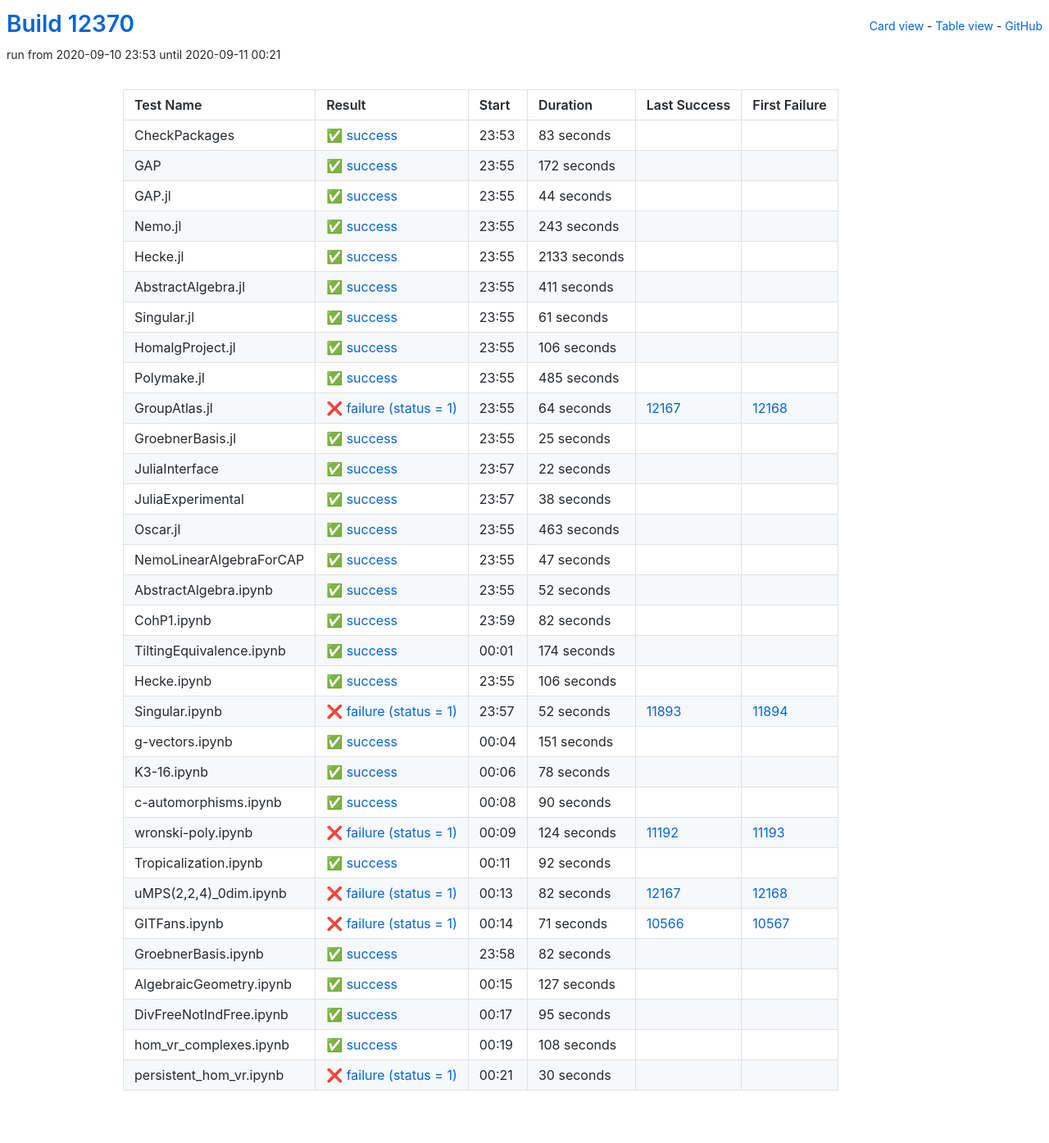
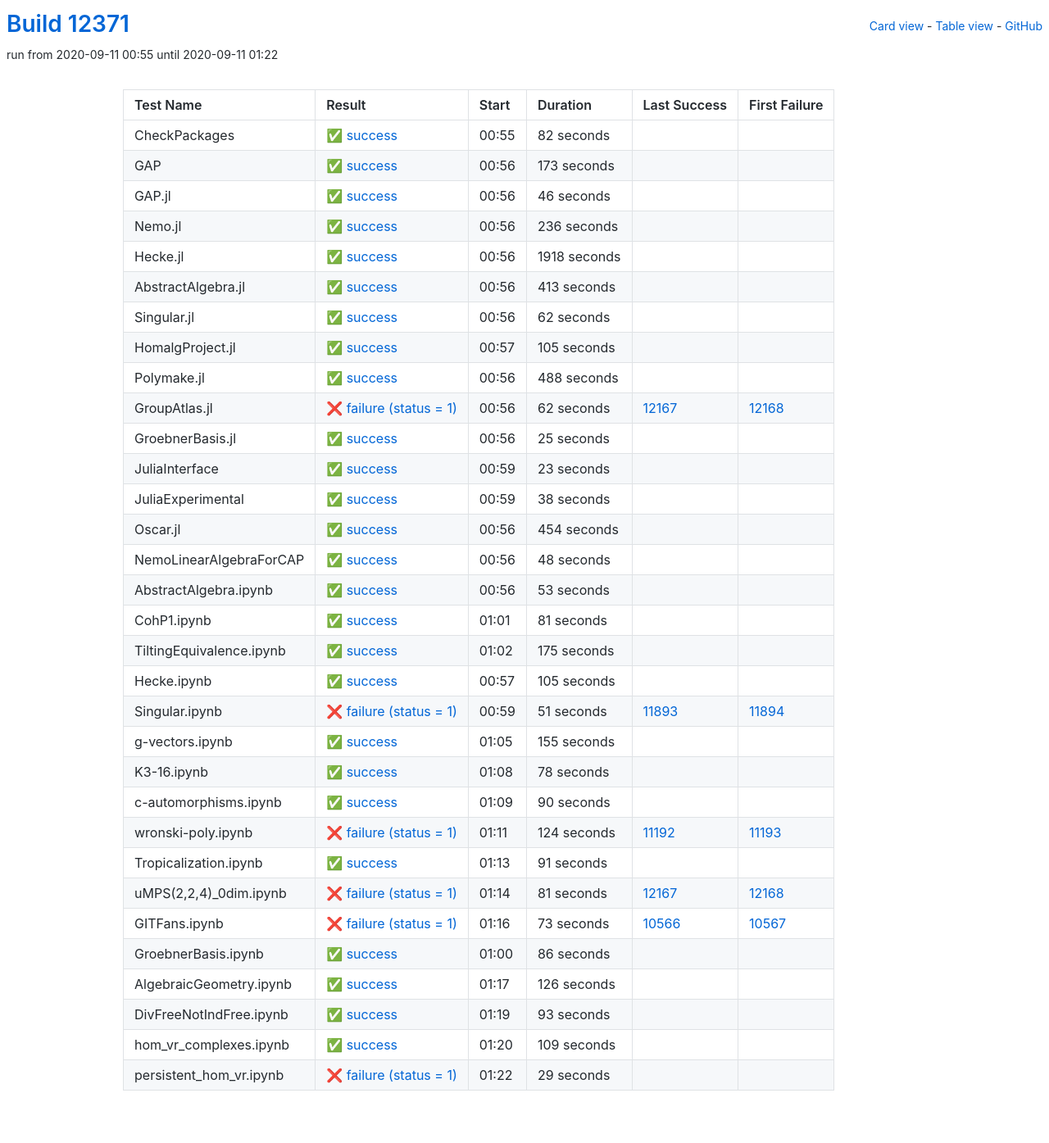
Before and after one commit to oscar-system/oscar-ci-status, a Jekyll site: the page built from table.html, in a window 1280 px wide. Shown: the whole page at 82% size. Built offline with Jekyll 4.4.1, drawn with Linux system fonts in a browser that asks for light colours.

Commit message:
Build #12371

```diff
--- a/_data/ci.yml
+++ b/_data/ci.yml
@@ -1,6 +1,6 @@
 ---
-build: 12370
-build_url: https://oscarci.mathematik.uni-kl.de/job/oscar/12370/
+build: 12371
+build_url: https://oscarci.mathematik.uni-kl.de/job/oscar/12371/
 job: oscar
 organization: oscar-system
 repo: oscar-ci-status
@@ -8,128 +8,128 @@
 tests:
 - name: CheckPackages
   id: checkpackages
-  log: https://oscarci.mathematik.uni-kl.de/job/oscar/12370/artifact/logs/build-12370/CheckPackages.log
-  start: 2020-09-10 23:53
+  log: https://oscarci.mathematik.uni-kl.de/job/oscar/12371/artifact/logs/build-12371/CheckPackages.log
+  start: 2020-09-11 00:55
   success: true
   exitcode: 0
   status: success
-  duration: 83
+  duration: 82
   last_success: false
   last_success_url:
   first_failure: false
   first_failure_url:
 - name: GAP
   id: gap
-  log: https://oscarci.mathematik.uni-kl.de/job/oscar/12370/artifact/logs/build-12370/GAP.log
-  start: 2020-09-10 23:55
+  log: https://oscarci.mathematik.uni-kl.de/job/oscar/12371/artifact/logs/build-12371/GAP.log
+  start: 2020-09-11 00:56
   success: true
   exitcode: 0
   status: success
-  duration: 172
+  duration: 173
   last_success: false
   last_success_url:
   first_failure: false
   first_failure_url:
 - name: GAP.jl
   id: gap-jl
-  log: https://oscarci.mathematik.uni-kl.de/job/oscar/12370/artifact/logs/build-12370/GAP.jl.log
-  start: 2020-09-10 23:55
+  log: https://oscarci.mathematik.uni-kl.de/job/oscar/12371/artifact/logs/build-12371/GAP.jl.log
+  start: 2020-09-11 00:56
   success: true
   exitcode: 0
   status: success
-  duration: 44
+  duration: 46
   last_success: false
   last_success_url:
   first_failure: false
   first_failure_url:
 - name: Nemo.jl
   id: nemo-jl
-  log: https://oscarci.mathematik.uni-kl.de/job/oscar/12370/artifact/logs/build-12370/Nemo.jl.log
-  start: 2020-09-10 23:55
+  log: https://oscarci.mathematik.uni-kl.de/job/oscar/12371/artifact/logs/build-12371/Nemo.jl.log
+  start: 2020-09-11 00:56
   success: true
   exitcode: 0
   status: success
-  duration: 243
+  duration: 236
   last_success: false
   last_success_url:
   first_failure: false
   first_failure_url:
 - name: Hecke.jl
   id: hecke-jl
-  log: https://oscarci.mathematik.uni-kl.de/job/oscar/12370/artifact/logs/build-12370/Hecke.jl.log
-  start: 2020-09-10 23:55
+  log: https://oscarci.mathematik.uni-kl.de/job/oscar/12371/artifact/logs/build-12371/Hecke.jl.log
+  start: 2020-09-11 00:56
   success: true
   exitcode: 0
   status: success
-  duration: 2133
+  duration: 1918
   last_success: false
   last_success_url:
   first_failure: false
   first_failure_url:
 - name: AbstractAlgebra.jl
   id: abstractalgebra-jl
-  log: https://oscarci.mathematik.uni-kl.de/job/oscar/12370/artifact/logs/build-12370/AbstractAlgebra.jl.log
-  start: 2020-09-10 23:55
+  log: https://oscarci.mathematik.uni-kl.de/job/oscar/12371/artifact/logs/build-12371/AbstractAlgebra.jl.log
+  start: 2020-09-11 00:56
   success: true
   exitcode: 0
   status: success
-  duration: 411
+  duration: 413
   last_success: false
   last_success_url:
   first_failure: false
   first_failure_url:
 - name: Singular.jl
   id: singular-jl
-  log: https://oscarci.mathematik.uni-kl.de/job/oscar/12370/artifact/logs/build-12370/Singular.jl.log
-  start: 2020-09-10 23:55
+  log: https://oscarci.mathematik.uni-kl.de/job/oscar/12371/artifact/logs/build-12371/Singular.jl.log
+  start: 2020-09-11 00:56
   success: true
   exitcode: 0
   status: success
-  duration: 61
+  duration: 62
   last_success: false
   last_success_url:
   first_failure: false
   first_failure_url:
 - name: HomalgProject.jl
   id: homalgproject-jl
-  log: https://oscarci.mathematik.uni-kl.de/job/oscar/12370/artifact/logs/build-12370/HomalgProject.jl.log
-  start: 2020-09-10 23:55
+  log: https://oscarci.mathematik.uni-kl.de/job/oscar/12371/artifact/logs/build-12371/HomalgProject.jl.log
+  start: 2020-09-11 00:57
   success: true
   exitcode: 0
   status: success
-  duration: 106
+  duration: 105
   last_success: false
   last_success_url:
   first_failure: false
   first_failure_url:
 - name: Polymake.jl
   id: polymake-jl
-  log: https://oscarci.mathematik.uni-kl.de/job/oscar/12370/artifact/logs/build-12370/Polymake.jl.log
-  start: 2020-09-10 23:55
+  log: https://oscarci.mathematik.uni-kl.de/job/oscar/12371/artifact/logs/build-12371/Polymake.jl.log
+  start: 2020-09-11 00:56
   success: true
   exitcode: 0
   status: success
-  duration: 485
+  duration: 488
   last_success: false
   last_success_url:
   first_failure: false
   first_failure_url:
 - name: GroupAtlas.jl
   id: groupatlas-jl
-  log: https://oscarci.mathematik.uni-kl.de/job/oscar/12370/artifact/logs/build-12370/GroupAtlas.jl.log
-  start: 2020-09-10 23:55
+  log: https://oscarci.mathematik.uni-kl.de/job/oscar/12371/artifact/logs/build-12371/GroupAtlas.jl.log
+  start: 2020-09-11 00:56
   success: false
   exitcode: 1
   status: failure
-  duration: 64
+  duration: 62
   last_success: 12167
   last_success_url: https://oscarci.mathematik.uni-kl.de/job/oscar/12167/
   first_failure: 12168
   first_failure_url: https://oscarci.mathematik.uni-kl.de/job/oscar/12168/
 - name: GroebnerBasis.jl
   id: groebnerbasis-jl
-  log: https://oscarci.mathematik.uni-kl.de/job/oscar/12370/artifact/logs/build-12370/GroebnerBasis.jl.log
-  start: 2020-09-10 23:55
+  log: https://oscarci.mathematik.uni-kl.de/job/oscar/12371/artifact/logs/build-12371/GroebnerBasis.jl.log
+  start: 2020-09-11 00:56
   success: true
   exitcode: 0
   status: success
@@ -140,20 +140,20 @@
   first_failure_url:
 - name: JuliaInterface
   id: juliainterface
-  log: https://oscarci.mathematik.uni-kl.de/job/oscar/12370/artifact/logs/build-12370/JuliaInterface.log
-  start: 2020-09-10 23:57
+  log: https://oscarci.mathematik.uni-kl.de/job/oscar/12371/artifact/logs/build-12371/JuliaInterface.log
+  start: 2020-09-11 00:59
   success: true
   exitcode: 0
   status: success
-  duration: 22
+  duration: 23
   last_success: false
   last_success_url:
   first_failure: false
   first_failure_url:
 - name: JuliaExperimental
   id: juliaexperimental
-  log: https://oscarci.mathematik.uni-kl.de/job/oscar/12370/artifact/logs/build-12370/JuliaExperimental.log
-  start: 2020-09-10 23:57
+  log: https://oscarci.mathematik.uni-kl.de/job/oscar/12371/artifact/logs/build-12371/JuliaExperimental.log
+  start: 2020-09-11 00:59
   success: true
   exitcode: 0
   status: success
@@ -164,104 +164,104 @@
   first_failure_url:
 - name: Oscar.jl
   id: oscar-jl
-  log: https://oscarci.mathematik.uni-kl.de/job/oscar/12370/artifact/logs/build-12370/Oscar.jl.log
-  start: 2020-09-10 23:55
+  log: https://oscarci.mathematik.uni-kl.de/job/oscar/12371/artifact/logs/build-12371/Oscar.jl.log
+  start: 2020-09-11 00:56
   success: true
   exitcode: 0
   status: success
-  duration: 463
+  duration: 454
   last_success: false
   last_success_url:
   first_failure: false
   first_failure_url:
 - name: NemoLinearAlgebraForCAP
   id: nemolinearalgebraforcap
-  log: https://oscarci.mathematik.uni-kl.de/job/oscar/12370/artifact/logs/build-12370/NemoLinearAlgebraForCAP.log
-  start: 2020-09-10 23:55
+  log: https://oscarci.mathematik.uni-kl.de/job/oscar/12371/artifact/logs/build-12371/NemoLinearAlgebraForCAP.log
+  start: 2020-09-11 00:56
   success: true
   exitcode: 0
   status: success
-  duration: 47
+  duration: 48
   last_success: false
   last_success_url:
   first_failure: false
   first_failure_url:
 - name: AbstractAlgebra.ipynb
   id: abstractalgebra-ipynb
-  log: https://oscarci.mathematik.uni-kl.de/job/oscar/12370/artifact/logs/build-12370/AbstractAlgebra.ipynb.log
-  start: 2020-09-10 23:55
+  log: https://oscarci.mathematik.uni-kl.de/job/oscar/12371/artifact/logs/build-12371/AbstractAlgebra.ipynb.log
+  start: 2020-09-11 00:56
   success: true
   exitcode: 0
   status: success
-  duration: 52
+  duration: 53
   last_success: false
   last_success_url:
   first_failure: false
   first_failure_url:
 - name: CohP1.ipynb
   id: cohp1-ipynb
-  log: https://oscarci.mathematik.uni-kl.de/job/oscar/12370/artifact/logs/build-12370/CohP1.ipynb.log
-  start: 2020-09-10 23:59
+  log: https://oscarci.mathematik.uni-kl.de/job/oscar/12371/artifact/logs/build-12371/CohP1.ipynb.log
+  start: 2020-09-11 01:01
   success: true
   exitcode: 0
   status: success
-  duration: 82
+  duration: 81
   last_success: false
   last_success_url:
   first_failure: false
   first_failure_url:
 - name: TiltingEquivalence.ipynb
   id: tiltingequivalence-ipynb
-  log: https://oscarci.mathematik.uni-kl.de/job/oscar/12370/artifact/logs/build-12370/TiltingEquivalence.ipynb.log
-  start: 2020-09-11 00:01
+  log: https://oscarci.mathematik.uni-kl.de/job/oscar/12371/artifact/logs/build-12371/TiltingEquivalence.ipynb.log
+  start: 2020-09-11 01:02
   success: true
   exitcode: 0
   status: success
-  duration: 174
+  duration: 175
   last_success: false
   last_success_url:
   first_failure: false
   first_failure_url:
 - name: Hecke.ipynb
   id: hecke-ipynb
-  log: https://oscarci.mathematik.uni-kl.de/job/oscar/12370/artifact/logs/build-12370/Hecke.ipynb.log
-  start: 2020-09-10 23:55
+  log: https://oscarci.mathematik.uni-kl.de/job/oscar/12371/artifact/logs/build-12371/Hecke.ipynb.log
+  start: 2020-09-11 00:57
   success: true
   exitcode: 0
   status: success
-  duration: 106
+  duration: 105
   last_success: false
   last_success_url:
   first_failure: false
   first_failure_url:
 - name: Singular.ipynb
   id: singular-ipynb
-  log: https://oscarci.mathematik.uni-kl.de/job/oscar/12370/artifact/logs/build-12370/Singular.ipynb.log
-  start: 2020-09-10 23:57
+  log: https://oscarci.mathematik.uni-kl.de/job/oscar/12371/artifact/logs/build-12371/Singular.ipynb.log
+  start: 2020-09-11 00:59
   success: false
   exitcode: 1
   status: failure
-  duration: 52
+  duration: 51
   last_success: 11893
   last_success_url: https://oscarci.mathematik.uni-kl.de/job/oscar/11893/
   first_failure: 11894
   first_failure_url: https://oscarci.mathematik.uni-kl.de/job/oscar/11894/
 - name: g-vectors.ipynb
   id: g-vectors-ipynb
-  log: https://oscarci.mathematik.uni-kl.de/job/oscar/12370/artifact/logs/build-12370/g-vectors.ipynb.log
-  start: 2020-09-11 00:04
+  log: https://oscarci.mathematik.uni-kl.de/job/oscar/12371/artifact/logs/build-12371/g-vectors.ipynb.log
+  start: 2020-09-11 01:05
   success: true
   exitcode: 0
   status: success
-  duration: 151
+  duration: 155
   last_success: false
   last_success_url:
   first_failure: false
   first_failure_url:
 - name: K3-16.ipynb
   id: k3-16-ipynb
-  log: https://oscarci.mathematik.uni-kl.de/job/oscar/12370/artifact/logs/build-12370/K3-16.ipynb.log
-  start: 2020-09-11 00:06
+  log: https://oscarci.mathematik.uni-kl.de/job/oscar/12371/artifact/logs/build-12371/K3-16.ipynb.log
+  start: 2020-09-11 01:08
   success: true
   exitcode: 0
   status: success
@@ -272,8 +272,8 @@
   first_failure_url:
 - name: c-automorphisms.ipynb
   id: c-automorphisms-ipynb
-  log: https://oscarci.mathematik.uni-kl.de/job/oscar/12370/artifact/logs/build-12370/c-automorphisms.ipynb.log
-  start: 2020-09-11 00:08
+  log: https://oscarci.mathematik.uni-kl.de/job/oscar/12371/artifact/logs/build-12371/c-automorphisms.ipynb.log
+  start: 2020-09-11 01:09
   success: true
   exitcode: 0
   status: success
@@ -284,8 +284,8 @@
   first_failure_url:
 - name: wronski-poly.ipynb
   id: wronski-poly-ipynb
-  log: https://oscarci.mathematik.uni-kl.de/job/oscar/12370/artifact/logs/build-12370/wronski-poly.ipynb.log
-  start: 2020-09-11 00:09
+  log: https://oscarci.mathematik.uni-kl.de/job/oscar/12371/artifact/logs/build-12371/wronski-poly.ipynb.log
+  start: 2020-09-11 01:11
   success: false
   exitcode: 1
   status: failure
@@ -296,96 +296,96 @@
   first_failure_url: https://oscarci.mathematik.uni-kl.de/job/oscar/11193/
 - name: Tropicalization.ipynb
   id: tropicalization-ipynb
-  log: https://oscarci.mathematik.uni-kl.de/job/oscar/12370/artifact/logs/build-12370/Tropicalization.ipynb.log
-  start: 2020-09-11 00:11
+  log: https://oscarci.mathematik.uni-kl.de/job/oscar/12371/artifact/logs/build-12371/Tropicalization.ipynb.log
+  start: 2020-09-11 01:13
   success: true
   exitcode: 0
   status: success
-  duration: 92
+  duration: 91
   last_success: false
   last_success_url:
   first_failure: false
   first_failure_url:
 - name: uMPS(2,2,4)_0dim.ipynb
   id: umps-2-2-4-0dim-ipynb
-  log: https://oscarci.mathematik.uni-kl.de/job/oscar/12370/artifact/logs/build-12370/uMPS-2-2-4-_0dim.ipynb.log
-  start: 2020-09-11 00:13
+  log: https://oscarci.mathematik.uni-kl.de/job/oscar/12371/artifact/logs/build-12371/uMPS-2-2-4-_0dim.ipynb.log
+  start: 2020-09-11 01:14
   success: false
   exitcode: 1
   status: failure
-  duration: 82
+  duration: 81
   last_success: 12167
   last_success_url: https://oscarci.mathematik.uni-kl.de/job/oscar/12167/
   first_failure: 12168
   first_failure_url: https://oscarci.mathematik.uni-kl.de/job/oscar/12168/
 - name: GITFans.ipynb
   id: gitfans-ipynb
-  log: https://oscarci.mathematik.uni-kl.de/job/oscar/12370/artifact/logs/build-12370/GITFans.ipynb.log
-  start: 2020-09-11 00:14
+  log: https://oscarci.mathematik.uni-kl.de/job/oscar/12371/artifact/logs/build-12371/GITFans.ipynb.log
+  start: 2020-09-11 01:16
   success: false
   exitcode: 1
   status: failure
-  duration: 71
+  duration: 73
   last_success: 10566
   last_success_url: https://oscarci.mathematik.uni-kl.de/job/oscar/10566/
   first_failure: 10567
   first_failure_url: https://oscarci.mathematik.uni-kl.de/job/oscar/10567/
 - name: GroebnerBasis.ipynb
   id: groebnerbasis-ipynb
-  log: https://oscarci.mathematik.uni-kl.de/job/oscar/12370/artifact/logs/build-12370/GroebnerBasis.ipynb.log
-  start: 2020-09-10 23:58
+  log: https://oscarci.mathematik.uni-kl.de/job/oscar/12371/artifact/logs/build-12371/GroebnerBasis.ipynb.log
+  start: 2020-09-11 01:00
   success: true
   exitcode: 0
   status: success
-  duration: 82
+  duration: 86
   last_success: false
   last_success_url:
   first_failure: false
   first_failure_url:
 - name: AlgebraicGeometry.ipynb
   id: algebraicgeometry-ipynb
-  log: https://oscarci.mathematik.uni-kl.de/job/oscar/12370/artifact/logs/build-12370/AlgebraicGeometry.ipynb.log
-  start: 2020-09-11 00:15
+  log: https://oscarci.mathematik.uni-kl.de/job/oscar/12371/artifact/logs/build-12371/AlgebraicGeometry.ipynb.log
+  start: 2020-09-11 01:17
   success: true
   exitcode: 0
   status: success
-  duration: 127
+  duration: 126
   last_success: false
   last_success_url:
   first_failure: false
   first_failure_url:
 - name: DivFreeNotIndFree.ipynb
   id: divfreenotindfree-ipynb
-  log: https://oscarci.mathematik.uni-kl.de/job/oscar/12370/artifact/logs/build-12370/DivFreeNotIndFree.ipynb.log
-  start: 2020-09-11 00:17
+  log: https://oscarci.mathematik.uni-kl.de/job/oscar/12371/artifact/logs/build-12371/DivFreeNotIndFree.ipynb.log
+  start: 2020-09-11 01:19
   success: true
   exitcode: 0
   status: success
-  duration: 95
+  duration: 93
   last_success: false
   last_success_url:
   first_failure: false
   first_failure_url:
 - name: hom_vr_complexes.ipynb
   id: hom-vr-complexes-ipynb
-  log: https://oscarci.mathematik.uni-kl.de/job/oscar/12370/artifact/logs/build-12370/hom_vr_complexes.ipynb.log
-  start: 2020-09-11 00:19
+  log: https://oscarci.mathematik.uni-kl.de/job/oscar/12371/artifact/logs/build-12371/hom_vr_complexes.ipynb.log
+  start: 2020-09-11 01:20
   success: true
   exitcode: 0
   status: success
-  duration: 108
+  duration: 109
   last_success: false
   last_success_url:
   first_failure: false
   first_failure_url:
 - name: persistent_hom_vr.ipynb
   id: persistent-hom-vr-ipynb
-  log: https://oscarci.mathematik.uni-kl.de/job/oscar/12370/artifact/logs/build-12370/persistent_hom_vr.ipynb.log
-  start: 2020-09-11 00:21
+  log: https://oscarci.mathematik.uni-kl.de/job/oscar/12371/artifact/logs/build-12371/persistent_hom_vr.ipynb.log
+  start: 2020-09-11 01:22
   success: false
   exitcode: 1
   status: failure
-  duration: 30
+  duration: 29
   last_success: false
   last_success_url:
   first_failure: false
```
Also changed, not shown: README.md.
